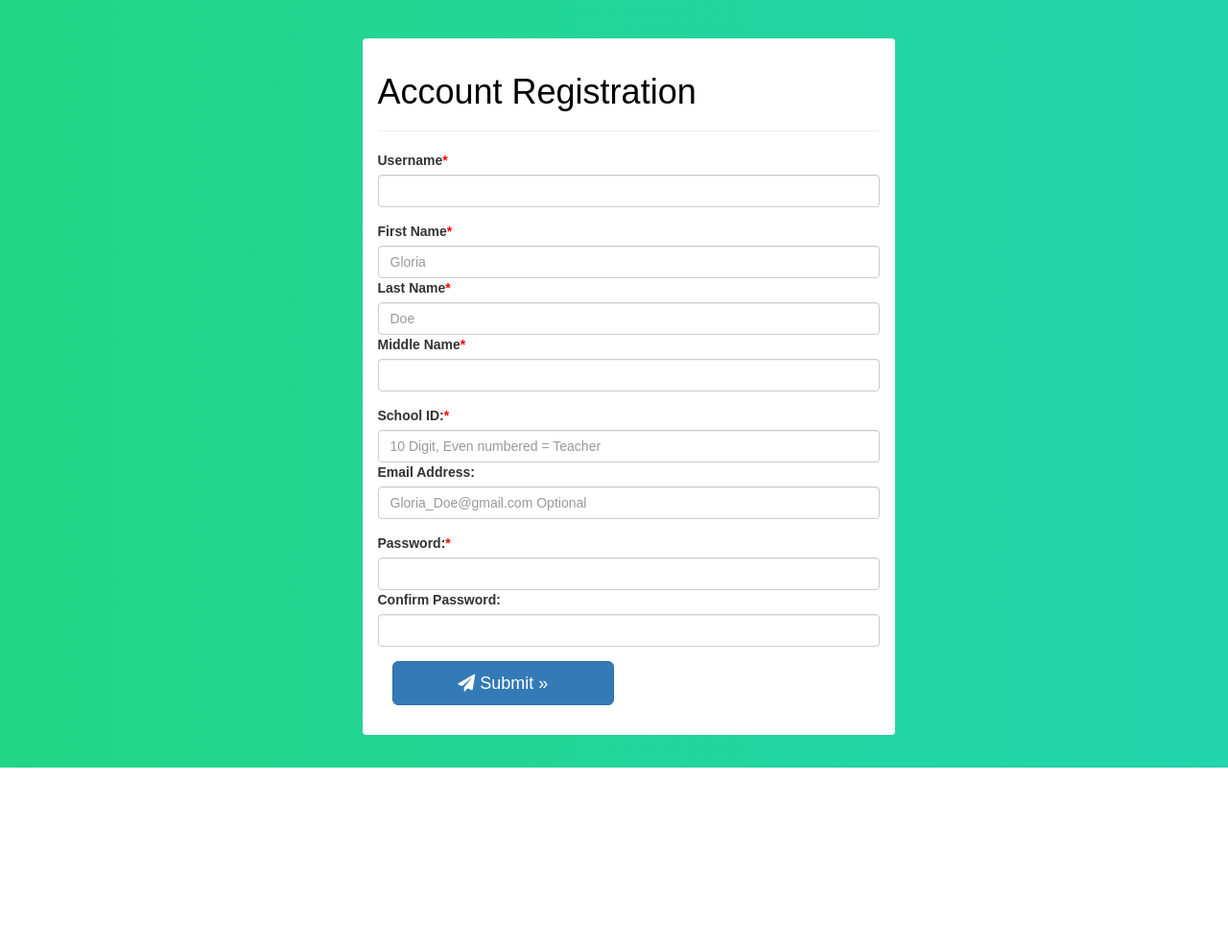
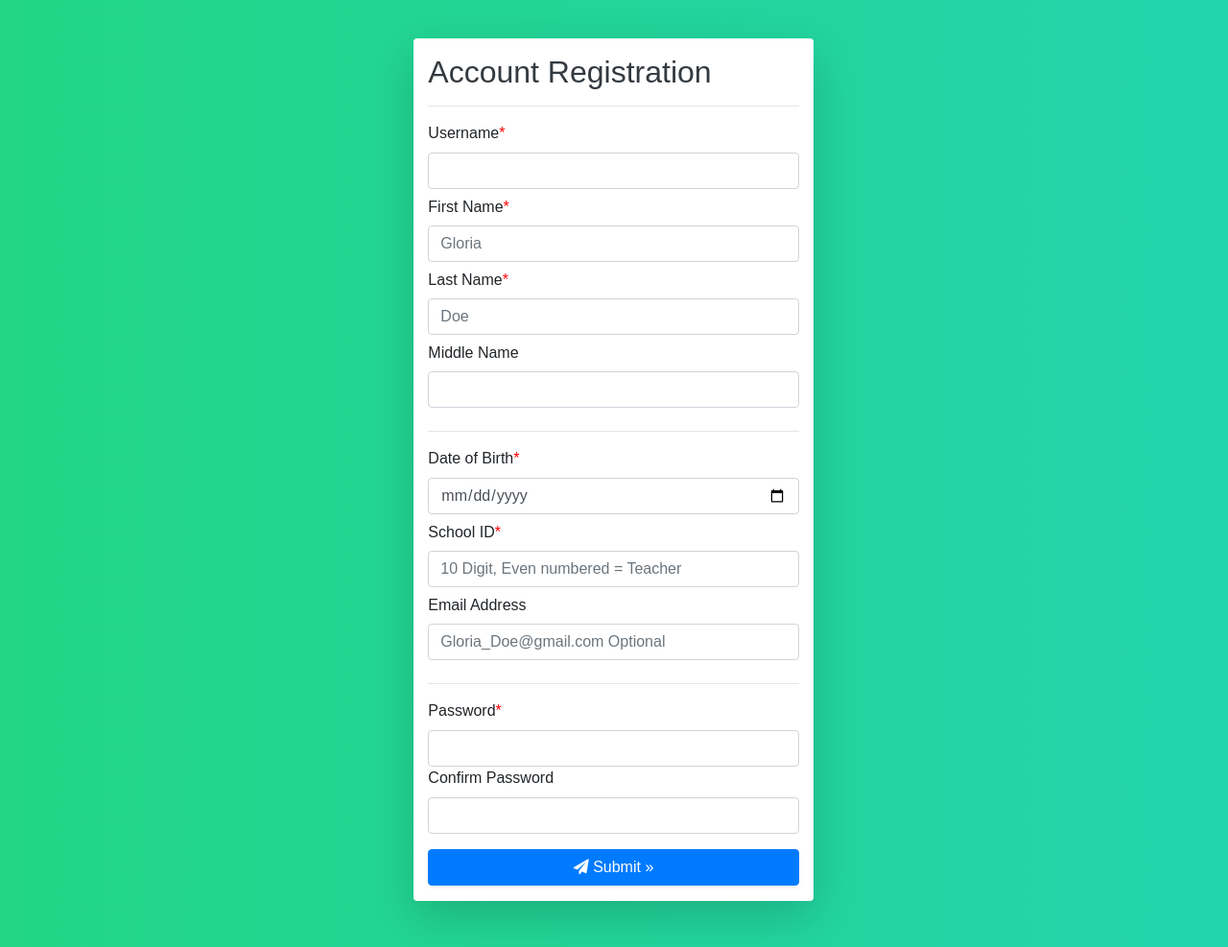
Before and after one commit to Khoi938/AWS-SchoolApp, a Django app: page /register in a window 1280 px wide. Shown: the whole page at 96% size. Before the commit the page ends 800 px from the top, so only its background shows below. Run offline with Django 3.2, Linux system fonts and the light colour scheme; some libraries are stand-ins or nearby versions.

Commit message:
work on css

```diff
--- a/lc101/school_app/templates/account_profile/edit_profile/base.html
+++ b/lc101/school_app/templates/account_profile/edit_profile/base.html
@@ -25,7 +25,7 @@
             <div class='col-md-8 rounded' style=' height: 400px;overflow: hidden;overflow-y: auto;'>
 
             <table class='table border-primary shadow mt-1' style='background:white'>
-                <tbody>
+                <tbody class=''>
                  {% block account_management %}
                  {% endblock %}
                 </tbody>
--- a/lc101/school_app/templates/registration/register.html
+++ b/lc101/school_app/templates/registration/register.html
@@ -1,7 +1,8 @@
 <!DOCTYPE html>
 <html>
 <head>
-    <link href="//maxcdn.bootstrapcdn.com/bootstrap/3.3.0/css/bootstrap.min.css" rel="stylesheet" id="bootstrap-css">
+  <link rel="stylesheet" href="https://stackpath.bootstrapcdn.com/bootstrap/4.1.0/css/bootstrap.min.css" integrity="sha384-9gVQ4dYFwwWSjIDZnLEWnxCjeSWFphJiwGPXr1jddIhOegiu1FwO5qRGvFXOdJZ4" crossorigin="anonymous">
+    <!--<link href="//maxcdn.bootstrapcdn.com/bootstrap/3.3.0/css/bootstrap.min.css" rel="stylesheet" id="bootstrap-css">-->
 {% load static %}
     <link rel="stylesheet" type="text/css" href="{% static 'school_app/style.css' %}" />
     <link rel="stylesheet" href="https://cdnjs.cloudflare.com/ajax/libs/font-awesome/4.7.0/css/font-awesome.min.css">
@@ -16,11 +17,12 @@
     $('[data-toggle="popover"]').popover();
     });
 </script>
-<div class="container">
-   <div class="row">
-    <div class="col-md-6 col-md-offset-3">
+<div class="container-fuild">
+   <div class="row mr-3">
+    <div class="col-md-4"></div>
+    <div class="col-md-4 rounded shadow-lg" style='background:white'>
         <!--This make the white squared background -->
-      <div class="panel  shadow">
+      <div class="panel" style='background:white'>
         <!--this make the panel inside the white squared-->
         <div class="panel-body">
           <div class="row">
@@ -32,44 +34,45 @@
               {% endfor %}
                 </ul>
               {% endif %}
-              <form action="/register" method="post" style="display: block;">
+              <form action="/register" method="post" style="display: block;" class='input-group-sm'>
                 {% csrf_token %}
-                <h1 class='text-dark'style="color:black;" >Account Registration</h1>
+                <h2 class='text-dark mt-3'style="color:black;" >Account Registration</h2>
                 <hr/>
+                  <div class="form-group pb-2">
+                    <label for="username" >Username<span style="color:red">*</span></label>
+                    <input type="text" id="username" name="username" class="form-control" placeholder="" value='{{input_dict.username}}'required>
 
-                  <div class="form-group">
-                    <label class="control-label" for="username" >Username<span style="color:red">*</span></label>
-                    <input type="text" id="username" name="username" class="form-control" placeholder="" value='{{input_dict.username}}'required>
-                  </div>
-                  <div class="form-group">
-                    <label class="control-label" for="first_name" >First Name<span style="color:red">*</span></label>
+                    <label for="first_name" class='col-form-label'>First Name<span style="color:red">*</span></label>
                     <input type="text" id="first_name" name="first_name" class="form-control" placeholder="Gloria" value='{{input_dict.first_name}}'required>
 
-                    <label class="control-label" for="last_name" >Last Name<span style="color:red">*</span></label>
+                    <label for="last_name" class='col-form-label'>Last Name<span style="color:red">*</span></label>
                     <input type="text" id="last_name" name="last_name" class="form-control" placeholder="Doe" value='{{input_dict.last_name}}'required>
 
-                    <label class="control-label" for="last_name" >Middle Name<span style="color:red">*</span></label>
-                    <input type="text" id="last_name" name="middle_name" class="form-control" placeholder="" value='{{input_dict.middle_name}}'required>
+                    <label for="last_name" class='col-form-label'>Middle Name</label>
+                    <input type="text" id="last_name" name="middle_name" class="form-control" placeholder="" value='{{input_dict.middle_name}}'>
+                  </div>
+                  <hr>
+                  <div class="form-group pb-2">
+                    <label for="" >Date of Birth<span style="color:red">*</span></label>
+                    <input type="date" id="" name="date_of_birth" class="form-control" placeholder="" value='{{input_dict.username}}'required>
 
-                  </div>
-                  <div class="form-group">
-                    <label class="control-label" for="school_id" >School ID:<span style="color:red">*</span></label>
-                    <input data-toggle="popover" title="" data-content="Enter numbers only" type="text" id="school_id" name="school_id" class="form-control" placeholder='10 Digit, Even numbered = Teacher' required>
+                    <label for="school_id" class='col-form-label'>School ID<span style="color:red">*</span></label>
+                    <input data-toggle="popover" title="" data-content="Enter numbers only" type="text" id="school_id" name="school_id" class="form-control" placeholder='10 Digit, Even numbered = Teacher' maxlength='10' required>
 
-                    <label class="control-label" for="email" >Email Address:</label>
+                    <label for="email" class='col-form-label' >Email Address</label>
                     <input type="text" id="stuff" name="email" class="form-control"  placeholder="Gloria_Doe@gmail.com Optional"value='{{input_dict.email}}'>
                   </div>
+                  <hr>
                   <div class="form-group">
-                    <label class="control-label" for="password" >Password:<span style="color:red">*</span></label>
+                    <label for="password" >Password<span style="color:red">*</span></label>
                     <input type="password" id="password" name="password" class="form-control" placeholder="" required>
 
-                    <label class="control-label" for="password" >Confirm Password:</label>
+                    <label class="control-label" for="password" class='col-form-label'>Confirm Password</label>
                     <input type="password" id="password" name="password_confirm" class="form-control" placeholder="" data-toggle="popover" title="" data-content="Re-enter password" required>
                   </div>
 
                   <div class="col-xs-6 form-group">
-                    <!--<input class="btn btn-lg btn-primary btn-block text-center" type="submit" id="login" value="Submit »">-->
-                    <button class="btn btn-lg btn-primary btn-block text-center shadow-sm"><i class="fa fa-paper-plane"></i> Submit »</button>
+                   <button class="btn btn-primary btn-block text-center shadow-sm"><i class="fa fa-paper-plane"></i> Submit »</button>
                   </div>
               </form>
           </div>
@@ -77,6 +80,10 @@
       </div>
   </div>
 </div>
+<div class="col-md-4"></div>
+</div>
+<br><br>
+</div>
 
 </body>
 </html>
--- a/lc101/school_app/views.py
+++ b/lc101/school_app/views.py
@@ -164,8 +164,20 @@ def account_management_save(request):
                 messages.success(request,'Invalid email address, update unsucessful')
                 return redirect('/account_management/')
 
-        if 'phone_number_1' in request.POST:
-            emergency_contact = request.POST['phone_number_1'] + request.POST['phone_number_2'] + request.POST['phone_number_3']
+        if 'phone_number' in request.POST:
+            phone_number = request.POST['phone_number'] + request.POST['phone_number_2'] + request.POST['phone_number_3']
+            if phone_number.isnumeric() and len(phone_number)==10:
+                profile = Profile.objects.filter(user=request.user).first()
+                profile.phone_number = phone_number
+                profile.save()
+                messages.success(request,'Phone number sucessfully updated')
+                return redirect('/account_management/')
+            else:
+                messages.success(request,'Invalid phone number, update unsucessful')
+                return redirect('/account_management/')
+                # need to add Emr name as well
+        if 'emergency_contact' in request.POST:
+            emergency_contact = request.POST['emergency_contact'] + request.POST['emergency_contact_2'] + request.POST['emergency_contact_3']
             if emergency_contact.isnumeric() and len(emergency_contact)==10 and request.POST['relationship']:
                 profile = Profile.objects.filter(user=request.user).first()
                 profile.emergency_contact = emergency_contact
```
Also changed, not shown: lc101/school_app/templates/account_profile/edit_profile/edit_address.html (+5 -3 lines), lc101/school_app/templates/account_profile/edit_profile/edit_email.html (+5 -3 lines), lc101/school_app/templates/account_profile/edit_profile/edit_emergency_contact.html (+8 -5 lines), lc101/school_app/templates/account_profile/edit_profile/edit_phone_number.html (+13 -9 lines), lc101/db.sqlite3.
